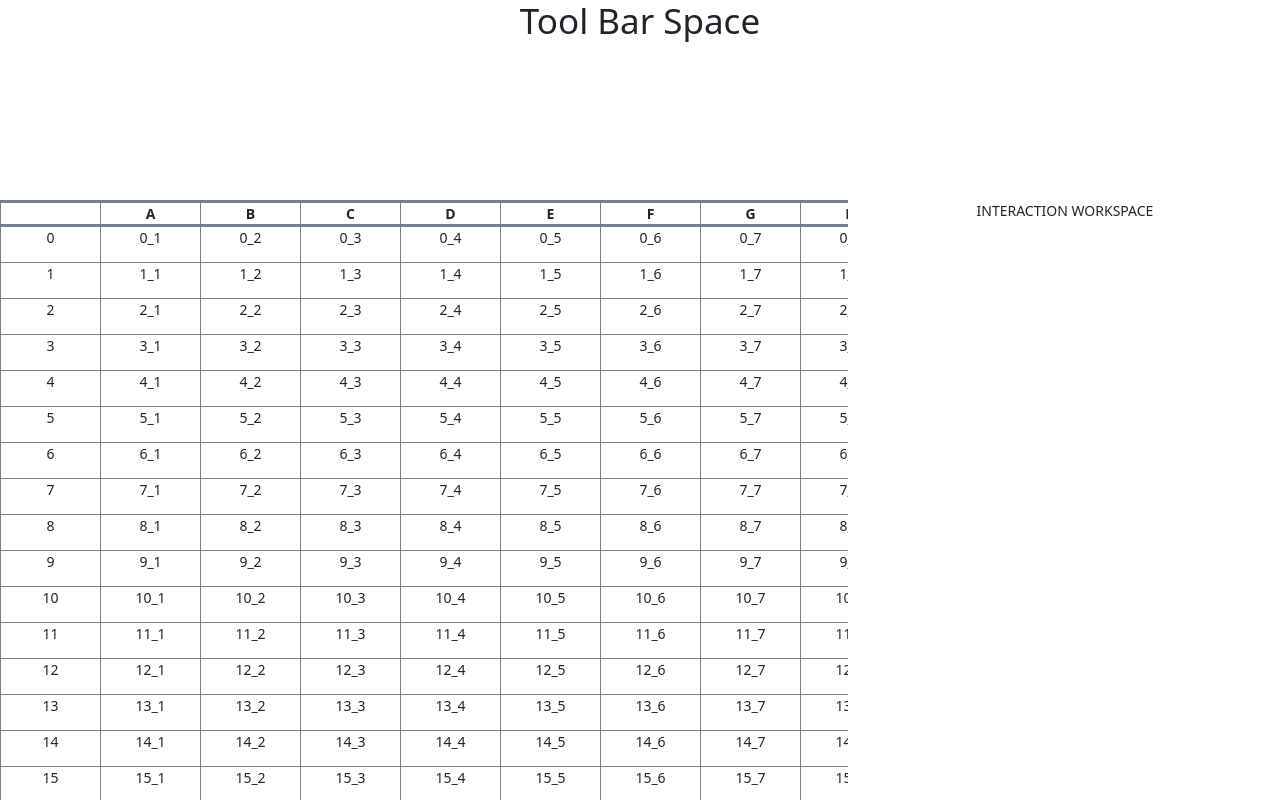
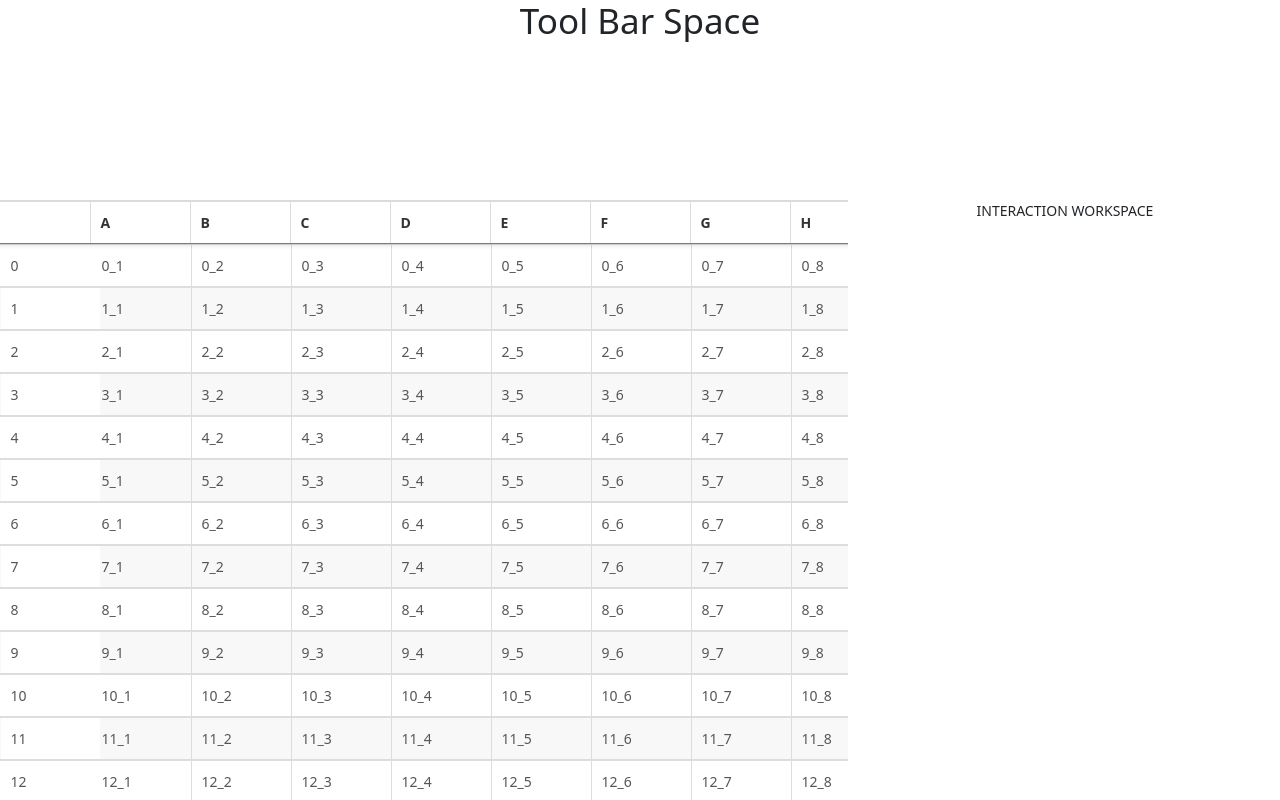
Before and after one commit to NathanaelEastwood/SheetAI, a React (Vite) app: page / in a window 1280 px wide. Built offline with nearby package versions, Linux system fonts and the light colour scheme.

Commit message:
Refactored table into container which expands with scroll.

```diff
--- a/src/App.css
+++ b/src/App.css
@@ -64,7 +64,91 @@ td {
   color: #888;
 }
 
-thead{
+/* NEW STYLES FOR TABLE HERE */
+html {
+  font-family: Arial, sans-serif;
+  font-size: 14px;
+}
+
+table {
+  width: 100%;
+  border-collapse: collapse;
+  border: 1px solid #ddd !important;
+  max-height: 50vh;
+  overflow-y: auto; /* Enables vertical scrolling */
+  box-shadow: 0 2px 8px rgba(0, 0, 0, 0.1);
+}
+
+tr:first-child {
+  position: sticky;
+  top: 0;
+  z-index: 1;
+  background-color: #f9f9f9;
+  box-shadow: 0 2px 4px rgba(0, 0, 0, 0.1);
+  display: table;
+  width: 100%;
+  table-layout: fixed; /* Match layout with body rows */
+}
+
+tr:first-child th {
+  padding: 10px;
+  border: 1px solid #ddd;
+  font-weight: bold;
+  text-align: left;
+  color: #333;
+}
+
+tr {
+  display: table;
+  width: 100%;
+  table-layout: fixed;
+  border-bottom: 1px solid #ddd;
+}
+
+tr:nth-child(odd):not(:first-child) {
+  background-color: #f8f8f8;
+}
+
+tr:hover:not(:first-child) {
+  background-color: #f1f1f1;
+}
+
+td {
+  padding: 10px;
+  border: 1px solid #ddd !important;
+  color: #555;
+  text-align: left;
+  overflow: hidden;
+  text-overflow: ellipsis;
+  white-space: nowrap;
+}
+
+tfoot {
+  display: table;
+  width: 100%;
+  background-color: #f9f9f9;
+  color: #666;
+  font-size: 12px;
+  text-align: center;
+  border-top: 1px solid #ddd;
+}
+
+tfoot th {
+  padding: 8px;
+  font-weight: normal;
+}
+
+/* Added explicit border styles for the table */
+tr:first-child th, td {
+  border: 1px solid #ddd;
+}
+
+.cell_contents{
+  margin: 0;
+}
+
+/* OLD STYLES FOR TABLE HERE */
+/*thead{
   position: sticky;
   top: 0;
   z-index: 1;
@@ -78,8 +162,8 @@ html {
 table {
   border: 1px solid slategrey !important;
   width: 100%;
-  max-height: 50vh; /* Example value */
-  overflow: auto; /* Ensure table scrolls properly */
+  max-height: 50vh; !* Example value *!
+  overflow: auto; !* Ensure table scrolls properly *!
 }
 
 tr {
@@ -132,7 +216,7 @@ tfoot {
 
 tfoot th {
   font-weight: normal;
-}
+}*/
 
 html, body, #root {
   height: 100%; /* Ensure full height for the root container */
--- a/src/Components/Cell.tsx
+++ b/src/Components/Cell.tsx
@@ -9,7 +9,7 @@ interface CellProperties {
 const Cell: React.FC<CellProperties> = ({leadingCell, rowNumber, cellId, visibleValue, internalValue}) => {
     return (
         <td style={(leadingCell ? {position: "sticky", left: "0", background: "white"} : {})}>
-            <p>
+            <p className={'cell_contents'}>
                 {leadingCell ? rowNumber : visibleValue}
             </p>
         </td>
--- a/src/Components/Table.tsx
+++ b/src/Components/Table.tsx
@@ -1,17 +1,24 @@
-import Row from "./Row";
+import TableRow from "./TableRow";
 import TableHead from "./TableHead";
+import TableProperties from "../Entities/TableProperties";
+import Col from "react-bootstrap/Col";
+import Row from "react-bootstrap/Row";
 
-interface TableProperties {
-    height: number;
-    width: number;
-}
 
-const Table: React.FC<TableProperties> = ({height, width}) => {
+const Table: React.FC<TableProperties> = ({coordinates, height, width}) => {
     return (
-        <table style={{position: 'relative'}}>
-            <TableHead width={width} wholeCellOffset={0}></TableHead>
-            {Array.from({length: height}, (_, i) => <Row rowNumber={i} width={width}/>)}
-        </table>
+        <Col>
+            <Row style={{height:coordinates.topWhiteSpace}}>
+            </Row>
+            <Row>
+                <table style={{position: 'relative'}}>
+                    <TableHead width={width} wholeCellOffset={0}></TableHead>
+                    {Array.from({ length: height }, (_, i) => <TableRow key={i} rowNumber={i} width={width} />)}
+                </table>
+            </Row>
+            <Row style={{height:coordinates.bottomWhiteSpace}}>
+            </Row>
+        </Col>
     )
 }
 
--- /dev/null
+++ b/src/Components/TableContainer.tsx
@@ -0,0 +1,87 @@
+import React, { useRef, useState } from "react";
+import Col from "react-bootstrap/Col";
+import Table from "./Table";
+
+interface TableCoordinates {
+    topWhiteSpace: number;
+    bottomWhiteSpace: number;
+    leftWhiteSpace: number;
+    rightWhiteSpace: number;
+    firstColumnNumber: number;
+    firstRowNumber: number;
+}
+
+const TableContainer: React.FC = () => {
+    const [width, setWidth] = useState<number>(24);
+    const [height, setHeight] = useState<number>(30);
+    const [currentYOffset, setCurrentYOffset] = useState(0);
+    const [currentXOffset, setCurrentXOffset] = useState(0);
+    const yMovementSinceRegenerate = useRef(0);
+    const tablePosition = useRef<TableCoordinates>({
+        topWhiteSpace: 0,
+        bottomWhiteSpace: 0,
+        leftWhiteSpace: 0,
+        rightWhiteSpace: 0,
+        firstColumnNumber: 0,
+        firstRowNumber: 0,
+    });
+
+    const isUpdating = useRef(false);
+
+    const handleScroll = (event: React.UIEvent<HTMLDivElement, UIEvent>) => {
+        if (isUpdating.current) return; // Avoid feedback loop
+
+        const scrollTop = event.currentTarget.scrollTop;
+        const scrollHeight = event.currentTarget.scrollHeight;
+        const clientHeight = event.currentTarget.clientHeight;
+        const scrollBottom = scrollHeight - scrollTop - clientHeight;
+
+        const yMovement = scrollTop - currentYOffset;
+
+        if (Math.abs(yMovement) < 10) {
+            yMovementSinceRegenerate.current += yMovement;
+        } else {
+            yMovementSinceRegenerate.current = 0;
+
+            // Avoid unnecessary updates
+            if (scrollBottom < clientHeight / 2 || scrollTop < clientHeight / 2) {
+                isUpdating.current = true;
+
+                if (yMovement > 0) {
+                    tablePosition.current.firstRowNumber -= yMovement / 10;
+                    tablePosition.current.bottomWhiteSpace -= yMovement;
+                    tablePosition.current.topWhiteSpace += yMovement;
+                } else {
+                    tablePosition.current.firstRowNumber += yMovement / 10;
+                    tablePosition.current.topWhiteSpace -= yMovement;
+                    tablePosition.current.bottomWhiteSpace += yMovement;
+                }
+
+                // Simulate async state update
+                setTimeout(() => {
+                    isUpdating.current = false;
+                }, 10);
+            }
+        }
+
+        setCurrentYOffset(scrollTop);
+    };
+
+    return (
+        <Col
+            xs={12}
+            md={8}
+            style={{
+                overflowX: "scroll",
+                overflowY: "scroll",
+                height: "100%",
+                width: "66%",
+            }}
+            onScroll={handleScroll}
+        >
+            <Table coordinates={tablePosition.current} width={width} height={height} />
+        </Col>
+    );
+};
+
+export default TableContainer;
--- a/src/Components/TableHead.tsx
+++ b/src/Components/TableHead.tsx
@@ -1,4 +1,3 @@
-import Cell from "./Cell";
 import HeadCell from "./HeadCell";
 
 interface RowProperties {
@@ -10,7 +9,7 @@ const TableHead: React.FC<RowProperties> = ({width, wholeCellOffset}) => {
     let column_heads = CreateColumnRange(wholeCellOffset, width + wholeCellOffset)
     return (
         <tr style={{position: 'sticky', top: '0px', right: '0px'}}>
-            {Array.from({length: width}, (_, i) => <HeadCell is_index_cell={false} cellId={`${-1}_${i}`} internalValue={undefined}
+            {Array.from({length: width}, (_, i) => <HeadCell key={i} is_index_cell={false} cellId={`${-1}_${i}`} internalValue={undefined}
                                                          visibleValue = {i == 0 ? "" : column_heads[i]}/>)}
         </tr>
     )
--- a/src/Components/Row.tsx
+++ b/src/Components/TableRow.tsx
@@ -5,10 +5,10 @@ interface RowProperties {
     width: number;
 }
 
-const Row: React.FC<RowProperties> = ({width, rowNumber}) => {
+const TableRow: React.FC<RowProperties> = ({width, rowNumber}) => {
     return (
-        <tr /*style={{position: 'absolute', top: `${rowNumber * 29}px`, right: '0px'}}*/>
-            {Array.from({length: width}, (_, i) => <Cell leadingCell={i == 0}
+        <tr>
+            {Array.from({length: width}, (_, i) => <Cell key={i} leadingCell={i == 0}
                                                          cellId={`${rowNumber}_${i}`} internalValue={undefined}
                                                          visibleValue={`${rowNumber}_${i}`} rowNumber={rowNumber}/>)}
         </tr>
@@ -16,4 +16,4 @@ const Row: React.FC<RowProperties> = ({width, rowNumber}) => {
 }
 
 
-export default Row;
+export default TableRow;
--- /dev/null
+++ b/src/Entities/TableProperties.ts
@@ -0,0 +1,7 @@
+interface TableProperties {
+    coordinates: TableCoordinates;
+    height: number;
+    width: number;
+}
+
+export default TableProperties;
--- a/src/main.tsx
+++ b/src/main.tsx
@@ -4,7 +4,7 @@ import './App.css';
 import 'bootstrap/dist/css/bootstrap.min.css'; // Ensure you import Bootstrap CSS-
 import Row from 'react-bootstrap/Row';
 import Col from 'react-bootstrap/Col';
-import Table from "./Components/Table";
+import TableContainer from "./Components/TableContainer";
 
 const App: React.FC = () => (
     <div className="vh-100 vw-100">
@@ -12,9 +12,7 @@ const App: React.FC = () => (
             <h1>Tool Bar Space</h1>
         </Row>
         <Row className = "h-75">
-            <Col xs={12} md={8} style={{overflowX: "scroll", overflowY: "scroll", height: '100%', width: '66%'}} >
-                <Table width={100} height={100}/>
-            </Col>
+            <TableContainer/>
             <Col xs={12} md={4}> {/* Updated breakpoint sizes */}
                 <div className="interaction-space">
                     INTERACTION WORKSPACE
```
Also changed, not shown: src/Entities/TableCoordinates.ts (added, +8 -0 lines), src/Entities/RenderedTableProperties.ts (added).
